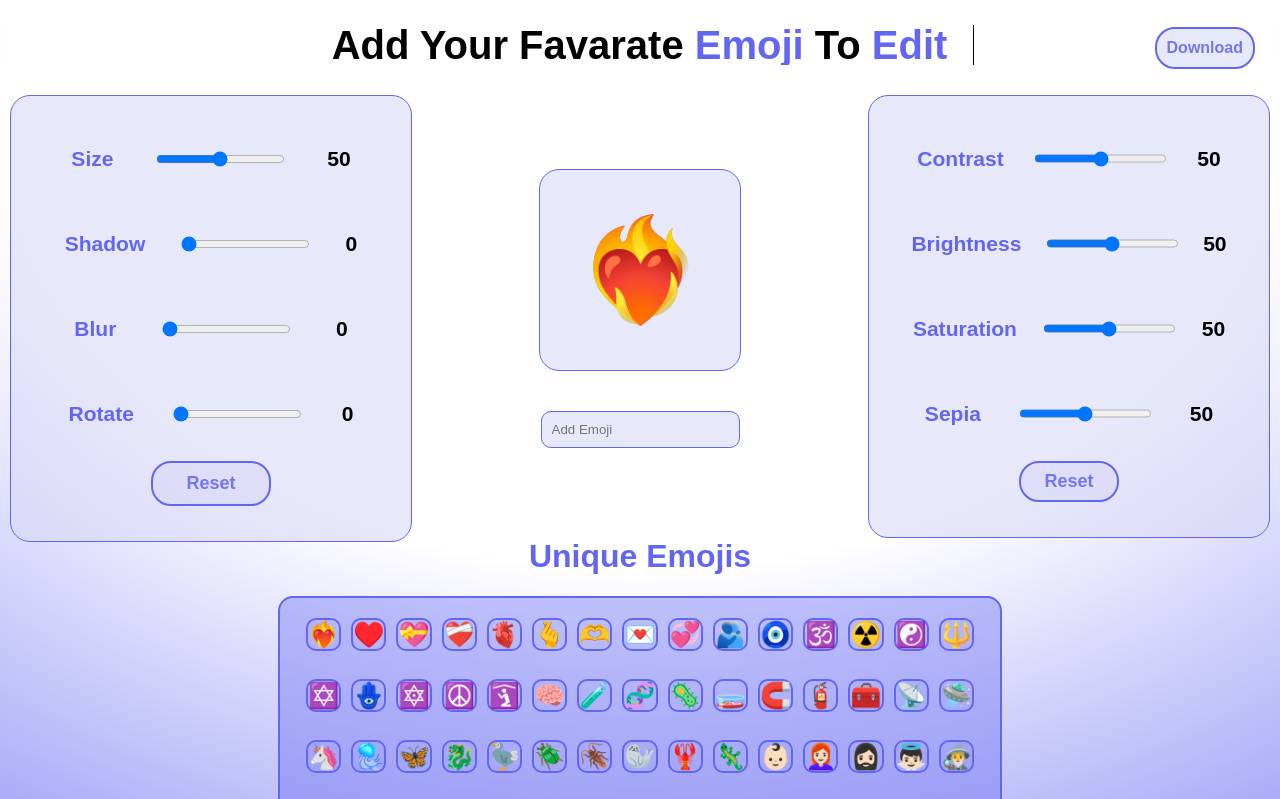
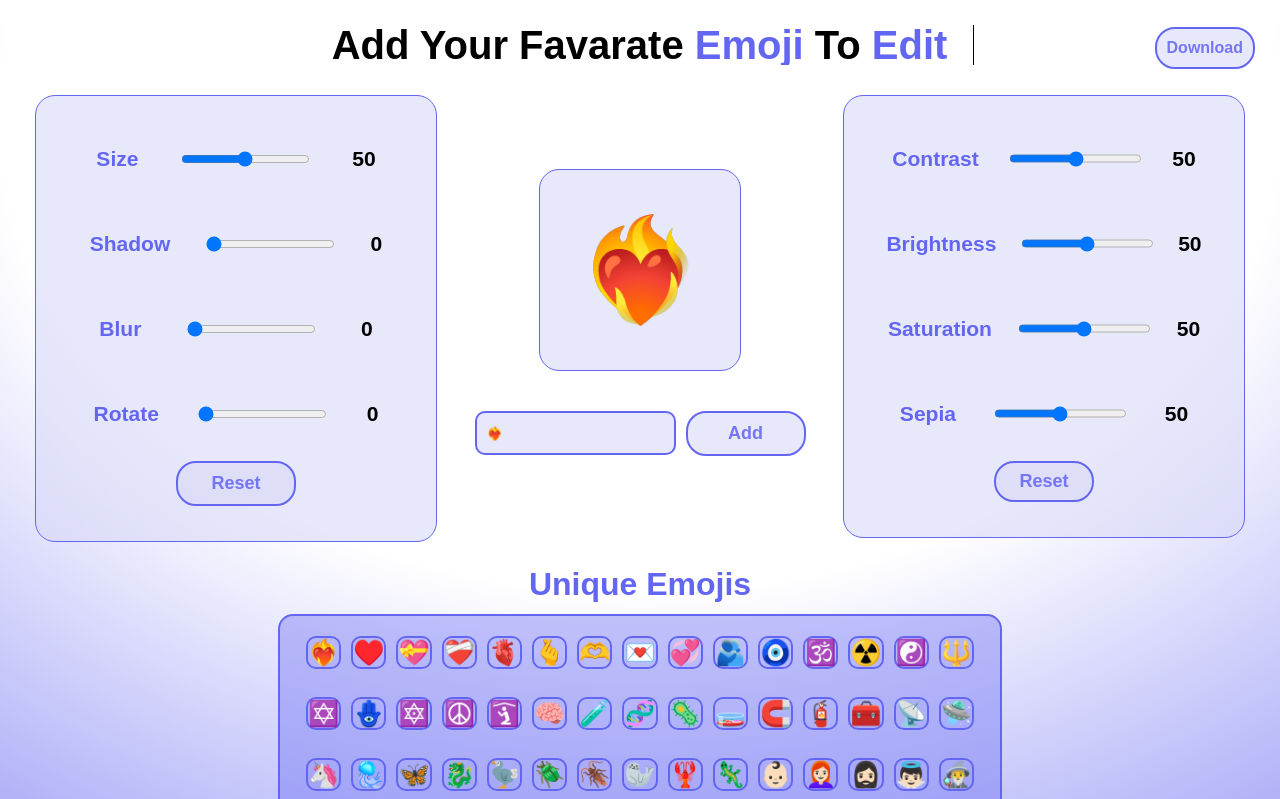
Before and after one commit to satyamrk18/Emoji-Editor, a React (Vite) app: page / in a window 1280 px wide. Shown: the top 799 px of the page. Built offline with nearby package versions, Linux system fonts and the light colour scheme.

Commit message:
theme change

```diff
--- a/src/App.css
+++ b/src/App.css
@@ -42,14 +42,18 @@
   width: fit-content;
   position: relative;
   margin: 90px auto;
+  display: flex;
+  flex-direction: row;
+  gap: 10px;
 }
 .add-emoji input {
   border: none;
   background-color: #d8d9f998;
-  border: 1px solid #6366f1;
+  border: 2px solid #6366f1;
   height: auto;
   padding: 10px;
   border-radius: 10px;
+  height: 20px;
 }
 
 .emojis-container {
@@ -67,14 +71,15 @@
   justify-content: center;
   gap: 10px;
   margin: auto;
-  bottom: 0px;
+  bottom: 20px;
   padding: 10px;
   overflow-x: hidden;
-  scrollbar-width:none;
+  scrollbar-width: none;
 }
 h1 {
   position: relative;
   text-align: center;
+  padding: 10px;
 }
 .range {
   height: auto;
@@ -90,7 +95,7 @@ h1 {
   justify-content: center;
   font-size: 18px;
   flex-wrap: wrap;
-  left: 10px;
+  left: 35px;
   top: 70px;
   gap: 10px;
   padding: 25px 0px;
@@ -139,7 +144,7 @@ h1 {
   justify-content: center;
   font-size: 18px;
   flex-wrap: wrap;
-  right: 10px;
+  right: 35px;
   top: 70px;
   gap: 10px;
   padding: 25px 0px;
--- a/src/App.jsx
+++ b/src/App.jsx
@@ -181,10 +181,12 @@ const App = () => {
           type="text"
           name="emoji"
           placeholder="Add Emoji"
+          value={emoji}
           onChange={(e) => {
             setEmoji(e.target.value);
           }}
         />
+        <button className="reset-btn" onClick={()=>{setEmoji(emoji);}}>Add</button>
       </div>
       <span>
         <h1>Unique Emojis</h1>
```
